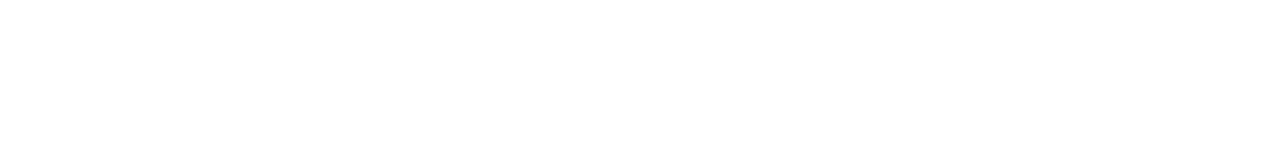
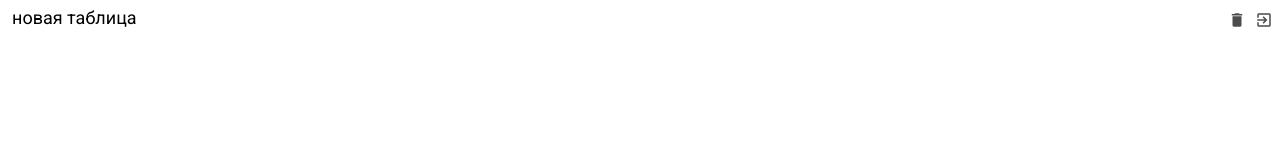
Before and after one commit to Cherepah/JsExcel-Cource, a website built with webpack: page src/index.html in a window 1280 px wide. Built offline with nearby package versions, Linux system fonts and the light colour scheme.

Commit message:
add header style

```diff
--- a/src/index.html
+++ b/src/index.html
@@ -5,12 +5,26 @@
   <meta http-equiv="X-UA-Compatible" content="IE=edge">
   <meta name="viewport" content="width=device-width, initial-scale=1.0">
   <link rel="shortcut icon" href="favicon.ico" type="image/x-icon">
+  <link href="https://fonts.googleapis.com/icon?family=Material+Icons" rel="stylesheet">
   <title>Exel JS</title>
 </head>
 <body>
   <div id="app" class="container">
     <div class="excel">
-      <div class="excel__header"></div>
+      <div class="excel__header header">
+        <input class="header__input" type="text" value="новая таблица">
+        <div class="header__buttons-bar">
+          <div class="button header__button">
+            <i class="material-icons">delete</i>
+          </div>
+          <div class="button header__button">
+            <i class="material-icons">exit_to_app</i>
+          </div>
+        </div>
+      </div>
+      <div class="excel__toolbar toolbar"></div>
+      <div class="excel__formula formula"></div>
+      <div class="excel__table table"></div>
     </div>
   </div>
 </body>
--- a/src/scss/_mixins.scss
+++ b/src/scss/_mixins.scss
@@ -0,0 +1,21 @@
+@mixin button($color: green) {
+    height: 24px;
+    min-width: 24px;
+    padding: 3px;
+    text-align: center;
+    position: relative;
+    display: inline-block;
+    color: rgba(0, 0, 0, 0.7);
+
+    &  i {
+        font-size: 18px;
+    }
+    &:active, &.active {
+        color: $color;
+    }
+
+    &:hover {
+        background-color: #eee;
+        cursor: pointer;
+    }
+}
--- a/src/scss/_variables.scss
+++ b/src/scss/_variables.scss
@@ -0,0 +1,2 @@
+$header-height: 34px;
+$border-color: #c0c0c0;
--- /dev/null
+++ b/src/scss/button.scss
@@ -0,0 +1,5 @@
+@import "mixins";
+
+.button {
+    @include button(red);
+}
--- a/src/scss/header.scss
+++ b/src/scss/header.scss
@@ -1,2 +1,37 @@
 @import "variables";
 @import "mixins";
+
+.header {
+    position: absolute;
+    top: 0;
+    right: 0;
+    left: 0;
+    height: $header-height;
+    padding: 8px 4px 0;
+    display: flex;
+    justify-content: space-between;
+
+    &__input {
+        margin: 0;
+        padding: 2px 7px;
+        min-width: 1px;
+        color: #000;
+        border: 1px solid transparent;
+        border-radius: 2px;
+        height: 20px;
+        font-size: 18px;
+        line-height: 22px;
+        outline: none;
+
+        &:hover {
+            border: 1px solid $border-color;
+        }
+        &:focus {
+            border: 2px solid #1a73e8;
+        }
+
+    }
+    &__button {
+
+    }
+}
--- a/src/scss/index.scss
+++ b/src/scss/index.scss
@@ -5,6 +5,7 @@
 @import "toolbar";
 @import "formula";
 @import "table";
+@import "button";
 
 * {
     margin: 0;
@@ -17,6 +18,6 @@ body {
     font-size: 12px;
 }
 
-.exel {
+.excel {
     position: relative;
 }
```
